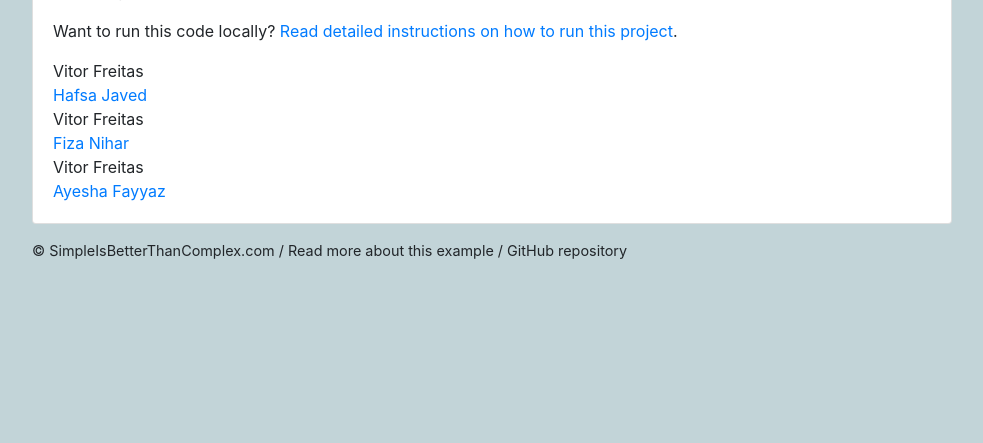
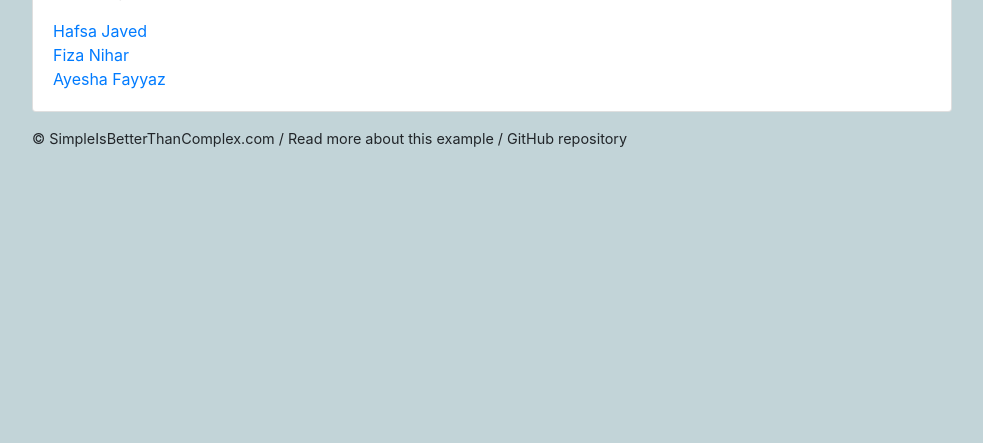
Before and after one commit to HafsaJavedPak/QuizAppforOOP, a Django app: page / in a window 1280 px wide. Shown: the part 327-770 px from the top of the page, without its empty margins (148-1131 px from the left). Run offline with Django 3.2, Linux system fonts and the light colour scheme; some libraries are stand-ins or nearby versions; some web fonts are replaced.

Commit message:
made a few chnages.. also added logoiut option

```diff
--- a/classroom/templates/classroom/home.html
+++ b/classroom/templates/classroom/home.html
@@ -12,8 +12,7 @@
     In this application, users can sign up as a student or a teacher. Teachers can create quizzes and students can answer quizzes
     based on their interests.
   </p>
-  <p>Want to run this code locally? <a href="https://github.com/sibtc/django-multiple-user-types-example/blob/master/README.md">Read detailed instructions on how to run this project</a>.</p>
-  <p class="mb-0">Vitor Freitas<br><a href="https://www.linkedin.com/in/hafsajaved-pak/">Hafsa Javed</a></p>
-  <p class="mb-0">Vitor Freitas<br><a href="https://www.linkedin.com/in/fiza-nihar-9b34bb268/">Fiza Nihar</a></p>
-  <p class="mb-0">Vitor Freitas<br><a href="https://www.linkedin.com/in/ayesha-fayyaz-b7078b268/">Ayesha Fayyaz</a></p>
+  <p class="mb-0"><a href="https://www.linkedin.com/in/hafsajaved-pak/">Hafsa Javed</a></p>
+  <p class="mb-0"><a href="https://www.linkedin.com/in/fiza-nihar-9b34bb268/">Fiza Nihar</a></p>
+  <p class="mb-0"><a href="https://www.linkedin.com/in/ayesha-fayyaz-b7078b268/">Ayesha Fayyaz</a></p>
 {% endblock %}
--- a/classroom/views/classroom.py
+++ b/classroom/views/classroom.py
@@ -1,6 +1,6 @@
 from django.shortcuts import redirect, render
 from django.views.generic import TemplateView
-
+from django.contrib.auth import logout
 
 class SignUpView(TemplateView):
     template_name = 'registration/signup.html'
@@ -13,3 +13,7 @@ def home(request):
         else:
             return redirect('students:quiz_list')
     return render(request, 'classroom/home.html')
+
+def home_page(request) :
+    logout(request)
+    return render(request, 'classroom/home.html')
--- a/django_school/settings.py
+++ b/django_school/settings.py
@@ -27,7 +27,7 @@ SECRET_KEY = 'd$pxg6fisc4iwzk&vz^s_d0lkf&k63l5a8f!obktw!jg#4zvp3'
 # SECURITY WARNING: don't run with debug turned on in production!
 DEBUG = True
 
-ALLOWED_HOSTS = ['my-best-wiki.azurewebsites.net']
+ALLOWED_HOSTS = ['my-best-wiki.azurewebsites.net','127.0.0.1']
 
 
 # Application definition
--- a/django_school/urls.py
+++ b/django_school/urls.py
@@ -8,4 +8,5 @@ urlpatterns = [
     path('accounts/signup/', classroom.SignUpView.as_view(), name='signup'),
     path('accounts/signup/student/', students.StudentSignUpView.as_view(), name='student_signup'),
     path('accounts/signup/teacher/', teachers.TeacherSignUpView.as_view(), name='teacher_signup'),
+    path('accounts/logout', classroom.home_page, name='logout'),
 ]
--- a/templates/base.html
+++ b/templates/base.html
@@ -1,4 +1,5 @@
-{% load static %}<!doctype html>
+{% load static %}
+<!doctype html>
 <html lang="en">
   <head>
     <meta charset="utf-8">
@@ -16,7 +17,6 @@
     {% endif %}
   </head>
   <body>
-    <a href="https://github.com/sibtc/django-multiple-user-types-example"><img style="position: absolute; top: 0; right: 0; border: 0;" src="https://camo.githubusercontent.com/38ef81f8aca64bb9a64448d0d70f1308ef5341ab/68747470733a2f2f73332e616d617a6f6e6177732e636f6d2f6769746875622f726962626f6e732f666f726b6d655f72696768745f6461726b626c75655f3132313632312e706e67" alt="Fork me on GitHub" data-canonical-src="https://s3.amazonaws.com/github/ribbons/forkme_right_darkblue_121621.png"></a>
     <div class="container my-4">
       <div class="row justify-content-center">
         <div class="col-md-10 col-sm-12">
@@ -37,7 +37,7 @@
             </div>
             <div class="col-6 text-right">
               {% if user.is_authenticated %}
-                <p class="pt-3">Logged in as <strong>{{ user.username }}</strong>. <a href="{% url 'logout' %}">Log out</a>.</p>
+              <p class="pt-3">Logged in as <strong>{{ user.username }}</strong>. <a href="{% url 'logout' %}">Log out</a>.</p>
               {% else %}
                 <a href="{% url 'login' %}" class="btn btn-light" role="button">Log in</a>
                 <a href="{% url 'signup' %}" class="btn btn-primary" role="button">Sign up</a>
```
Also changed, not shown: db.sqlite3.
